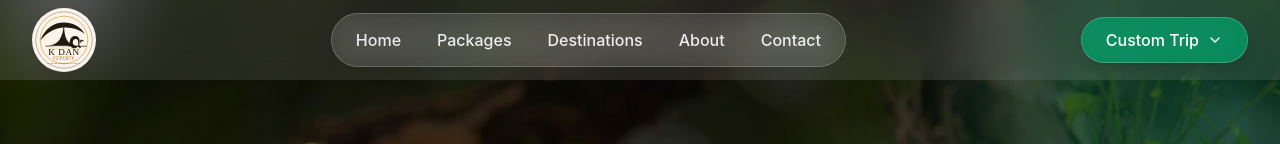
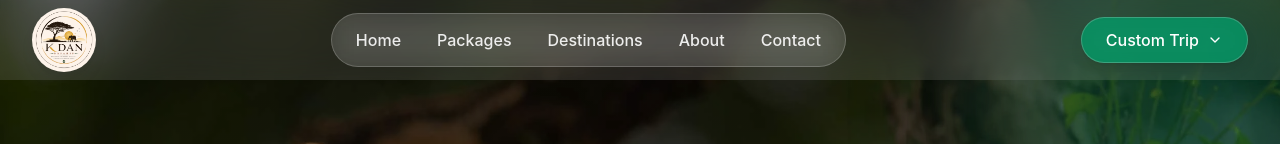
Before and after one commit to jermainethiga/KDanTours, a React (Vite) app: page / in a window 1280 px wide. Shown: the top 144 px of the page. Built offline with nearby package versions, Linux system fonts and the light colour scheme.

Commit message:
Logo and country picker updates

```diff
--- a/index.html
+++ b/index.html
@@ -3,7 +3,7 @@
   <head>
     <meta charset="UTF-8" />
     <meta name="viewport" content="width=device-width, initial-scale=1.0" />
-    <link rel="icon" type="image/svg+xml" href="/images/k-dan-safaris-logo.svg" />
+    <link rel="icon" type="image/png" href="/images/k-dan-logo.png" />
     <title>KDanSafaris - Discover the Magic of Kenya</title>
   </head>
   <body>
--- a/package.json
+++ b/package.json
@@ -14,6 +14,7 @@
     "lucide-react": "^1.28.0",
     "react": "19.2.6",
     "react-dom": "19.2.6",
+    "react-phone-number-input": "^3.4.18",
     "tailwind-merge": "3.4.0"
   },
   "devDependencies": {
--- a/src/App.tsx
+++ b/src/App.tsx
@@ -1,5 +1,6 @@
 import { useState, useEffect, useRef, type FormEvent } from 'react';
 import { motion, AnimatePresence } from 'framer-motion';
+import PhoneInput from 'react-phone-number-input';
 import {
   MapPin,
   ArrowRight,
@@ -732,7 +733,7 @@ function App() {
             {/* Logo */}
             <motion.div className="flex items-center">
               <img
-                src="/images/k-dan-safaris-logo.svg"
+                src="/images/k-dan-logo.png"
                 alt="K Dan Safaris"
                 className="h-16 w-16 rounded-full object-cover shadow-lg"
               />
@@ -1388,7 +1389,7 @@ function App() {
             <div>
               <div className="mb-6">
                 <img
-                  src="/images/k-dan-safaris-logo.svg"
+                  src="/images/k-dan-logo.png"
                   alt="K Dan Safaris"
                   className="h-24 w-24 rounded-full object-cover shadow-lg"
                 />
@@ -1733,7 +1734,13 @@ function App() {
                               </label>
                               <label className="text-sm font-medium text-gray-700 sm:col-span-2">
                                 Phone / WhatsApp
-                                <input required type="tel" value={quoteDetails.phone} onChange={(event) => setQuoteDetails(previous => ({ ...previous, phone: event.target.value }))} className="w-full mt-1.5 border border-gray-300 rounded-lg px-4 py-3 focus:outline-none focus:border-emerald-500 focus:ring-1 focus:ring-emerald-500" />
+                                <PhoneInput
+                                  required
+                                  defaultCountry="KE"
+                                  value={quoteDetails.phone || undefined}
+                                  onChange={(phone) => setQuoteDetails(previous => ({ ...previous, phone: phone ?? '' }))}
+                                  className="w-full mt-1.5 border border-gray-300 rounded-lg px-4 py-3 focus-within:border-emerald-500 focus-within:ring-1 focus-within:ring-emerald-500"
+                                />
                               </label>
                             </div>
                             <label className="block text-sm font-medium text-gray-700">
--- a/src/index.css
+++ b/src/index.css
@@ -1,4 +1,5 @@
 @import "tailwindcss";
+@import "react-phone-number-input/style.css";
 
 .scrollbar-hidden {
 	-ms-overflow-style: none;
@@ -8,3 +9,11 @@
 .scrollbar-hidden::-webkit-scrollbar {
 	display: none;
 }
+
+.PhoneInputInput {
+	border: 0;
+	outline: none;
+	background: transparent;
+	color: inherit;
+	font: inherit;
+}
```
Also changed, not shown: public/images/k-dan-logo.png (added), 1 other file (tests, documents, lock files or other folders).
